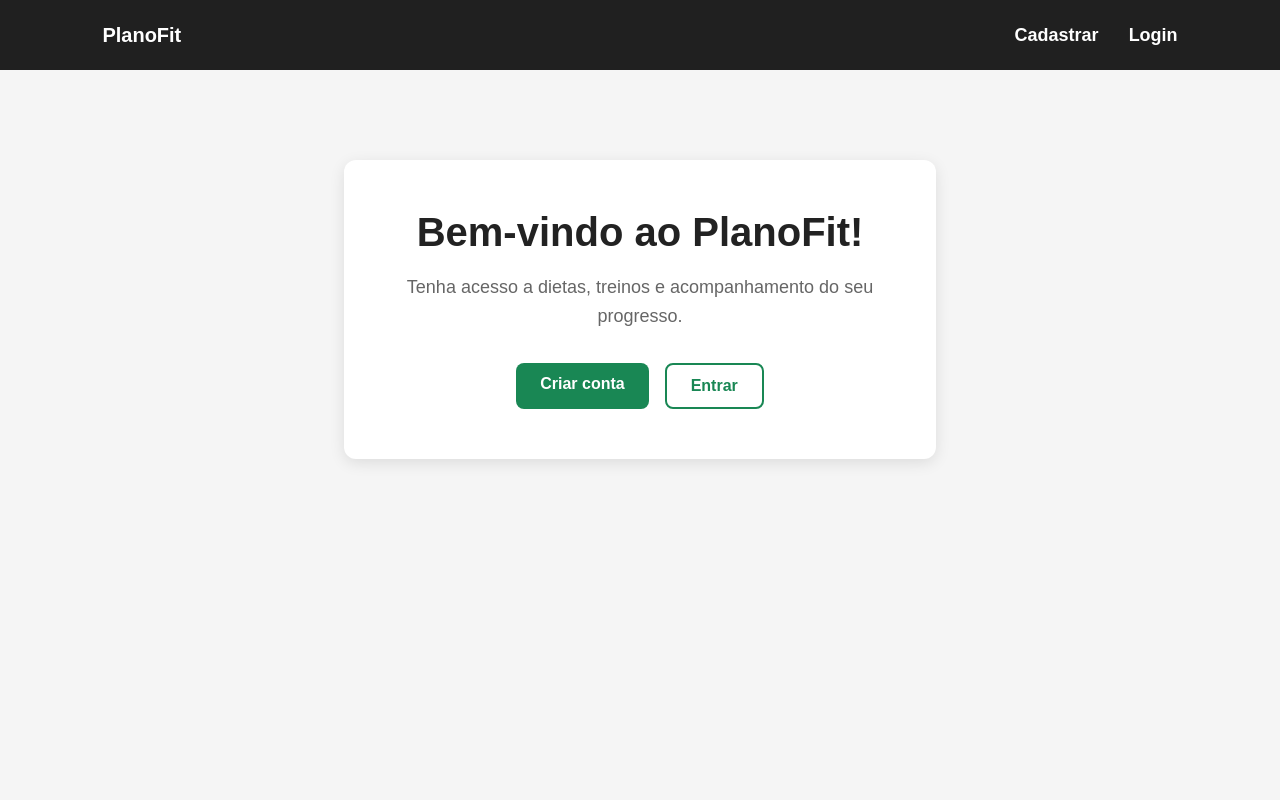
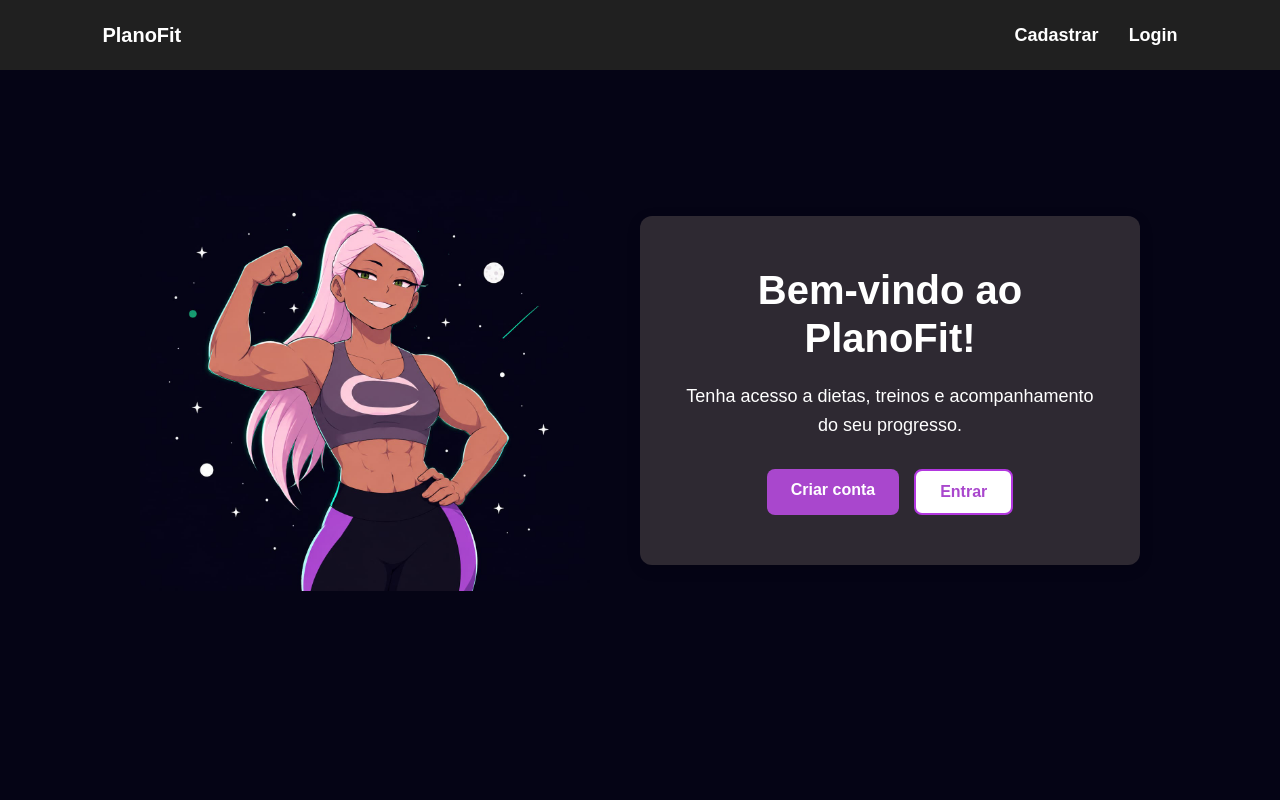
Before and after one commit to ItalodeCarvalhoCosta/Projeto_Conclusao_Curso, a Django app: page / in a window 1280 px wide. Run offline with Django 5.2, Linux system fonts and the light colour scheme.

Commit message:
Css novo?

```diff
--- a/ProjetoCC/templates/base.html
+++ b/ProjetoCC/templates/base.html
@@ -5,15 +5,23 @@
 <head>
     <meta charset="UTF-8">
     <meta name="viewport" content="width=device-width, initial-scale=1.0">
+{% load static %}
+
+<head>
+
+    <link rel="stylesheet" href="{% static 'css/static.css' %}">
 
     {% block css %}
+        <link rel="stylesheet" href="{% static 'css/dashboard.css' %}">
     {% endblock %}
+
+</head>
 
     {% block title %}
         <title>PlanoFit</title>
     {% endblock %}
 
-    <link rel="stylesheet" href="{% static 'css/dashboard.css' %}">
+
 
     {% block head %}
     {% endblock %}
--- a/ProjetoCC/templates/menu/menu.html
+++ b/ProjetoCC/templates/menu/menu.html
@@ -3,6 +3,7 @@
 
 {% block css %}
     <link rel="stylesheet" href="{% static 'css/menu.css' %}">
+
 {% endblock %}
 
 
@@ -19,7 +20,17 @@
 
 {% block content %}
 
+
 <div class="hero">
+
+    <div class="hero-container">
+
+        <div class="hero-image">
+            <img
+                src="{% static 'imgs/img_menu.jpeg' %}"
+                alt="Imagem de destaque"
+            >
+        </div>
 
         <div class="caixamenu">
 
@@ -31,14 +42,22 @@
             </p>
 
             <div class="hero-actions">
-            <a href="{% url 'registrar' %}" class="btn btn-primary">Criar conta</a>
-            <a href="{% url 'login' %}" class="btn btn-secondary">Entrar</a>
+
+                <a href="{% url 'registrar' %}"
+                   class="btn btn-primary">
+                    Criar conta
+                </a>
+
+                <a href="{% url 'login' %}"
+                   class="btn btn-secondary">
+                    Entrar
+                </a>
+
             </div>
 
         </div>
 
-
+    </div>
 
 </div>
-
 {% endblock %}
--- a/ProjetoCC/templates/monitoramento/dashboard.html
+++ b/ProjetoCC/templates/monitoramento/dashboard.html
@@ -6,6 +6,10 @@
     <title>Dashboard | PlanoFit</title>
 {% endblock %}
 
+
+{% block css %}
+    <link rel="stylesheet" href="{% static 'css/dashboard.css' %}">
+{% endblock %}
 
 {% block nav %}
     <nav>
--- a/ProjetoCC/templates/static/css/dashboard.css
+++ b/ProjetoCC/templates/static/css/dashboard.css
@@ -478,8 +478,8 @@ form input:focus,
 form select:focus,
 form textarea:focus {
     outline: none;
-    border-color: #198754;
-    box-shadow: 0 0 0 3px rgba(25, 135, 84, 0.15);
+    border-color: #8a37a9;
+    box-shadow: 0 0 0 3px rgba(169, 71, 205, 0.15);
 }
 
 form ul.errorlist {
@@ -501,7 +501,7 @@ form .helptext {
 form button[type="submit"] {
     width: 100%;
     padding: 12px;
-    background-color: #198754;
+    background-color: #A947CD;
     color: white;
     border: none;
     border-radius: 8px;
@@ -513,7 +513,7 @@ form button[type="submit"] {
 }
 
 form button[type="submit"]:hover {
-    background-color: #157347;
+    background-color: #8a37a9;
 }
 
 /* linhas com checkbox (ex: "segui minha dieta hoje") não devem ocupar 100% */
--- a/ProjetoCC/templates/static/css/menu.css
+++ b/ProjetoCC/templates/static/css/menu.css
@@ -1,3 +1,10 @@
+body{
+
+    background-color: #050415;
+
+}
+
+
 /* =========================
    NAVEGAÇÃO DO MENU
 ========================= */
@@ -34,6 +41,8 @@ nav a:hover {
    MARCA / LOGO
 ========================= */
 
+
+
 nav .navbar-brand {
     margin-right: auto;
 
@@ -54,27 +63,60 @@ nav .navbar-brand:hover {
 ========================= */
 
 .hero {
-    flex: 1;
+    width: 100%;
+    min-height: calc(100vh - 70px);
 
     display: flex;
     justify-content: center;
-    align-items: center;
+    align-items: flex-start;
 
-    padding: 20px;
+    padding: 120px 20px 40px;
+
 }
 
 
-/* =========================
-   CAIXA DO MENU
-========================= */
+.hero-container {
+    width: 100%;
+    max-width: 1200px;
+
+    display: flex;
+    flex-direction: row;
+
+    justify-content: center;
+    align-items: center;
+
+    gap: 50px;
+
+    margin: 0 auto;
+}
+
+
+/* IMAGEM */
+
+.hero-image {
+    width: 450px;
+    flex-shrink: 0;
+}
+
+.hero-image img {
+    width: 100%;
+    height: auto;
+
+    display: block;
+
+    border-radius: 12px;
+}
+
+
+/* CAIXA */
 
 .caixamenu {
-    width: 100%;
-    max-width: 650px;
+    width: 500px;
+    flex-shrink: 0;
 
-    background-color: white;
+    background-color: rgb(46, 41, 50);
 
-    padding: 50px;
+    padding: 50px 45px;
 
     border-radius: 12px;
 
@@ -83,22 +125,24 @@ nav .navbar-brand:hover {
     box-shadow: 0 4px 15px rgba(0, 0, 0, 0.10);
 }
 
+
 .caixamenu h1 {
-    margin-top: 0;
-    margin-bottom: 15px;
+    margin: 0 0 20px;
 
-    font-size: 36px;
+    font-size: 40px;
+    line-height: 1.2;
+    color: #ffffff;
 }
 
+
 .caixamenu p {
-    margin-bottom: 30px;
+    margin: 0 auto 30px;
 
     font-size: 18px;
     line-height: 1.6;
 
-    color: #666;
+    color: #ffffff;
 }
-
 
 /* =========================
    AÇÕES DO MENU
--- a/ProjetoCC/templates/static/css/static.css
+++ b/ProjetoCC/templates/static/css/static.css
@@ -185,12 +185,12 @@ nav .botao-logout:hover {
 
 
 .btn-primary {
-    background-color: #198754;
+    background-color: #A947CD;
     color: white;
 }
 
 .btn-primary:hover {
-    background-color: #157347;
+    background-color: #8a37a9;
 
     transform: translateY(-2px);
 
@@ -201,13 +201,13 @@ nav .botao-logout:hover {
 .btn-secondary {
     background-color: white;
 
-    color: #198754;
+    color: #A947CD;
 
-    border: 2px solid #198754;
+    border: 2px solid #b237df;
 }
 
 .btn-secondary:hover {
-    background-color: #f0fdf6;
+    background-color: #f7dfff;
 }
 
 
@@ -255,9 +255,9 @@ form select:focus,
 form textarea:focus {
     outline: none;
 
-    border-color: #198754;
+    border-color: #A947CD;
 
-    box-shadow: 0 0 0 3px rgba(25, 135, 84, 0.15);
+    box-shadow: 0 0 0 3px rgba(169, 71, 205, 0.15);
 }
 
 
@@ -290,7 +290,7 @@ form button[type="submit"] {
 
     padding: 12px;
 
-    background-color: #198754;
+    background-color: #A947CD;
     color: white;
 
     border: none;
@@ -307,7 +307,7 @@ form button[type="submit"] {
 }
 
 form button[type="submit"]:hover {
-    background-color: #157347;
+    background-color: #8a37a9;
 }
 
 
```
Also changed, not shown: ProjetoCC/db.sqlite3, ProjetoCC/img_menu.webp (added), ProjetoCC/templates/static/imgs/img_menu.jpeg (added). Lines whose indentation alone changed are shown as unchanged.
